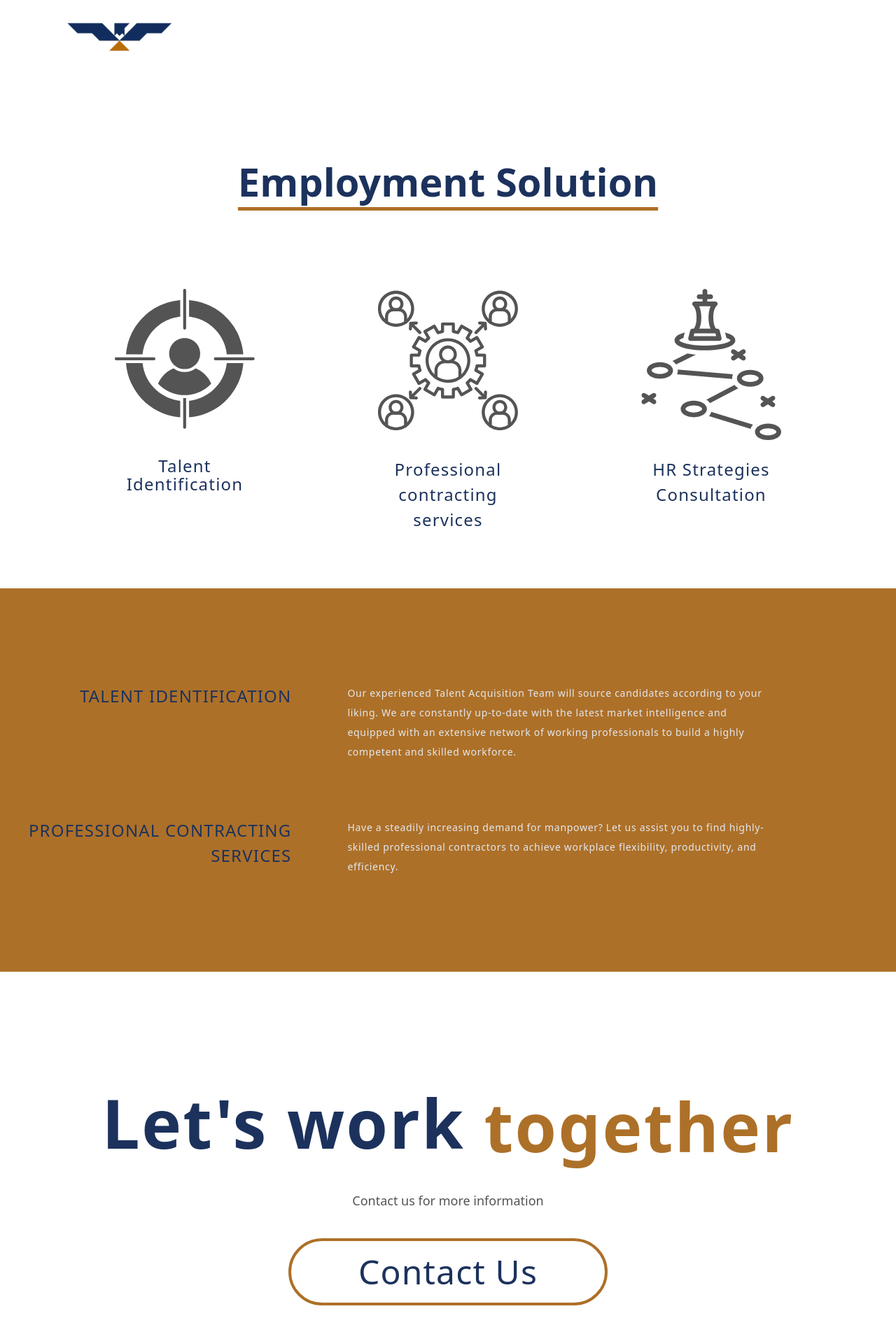
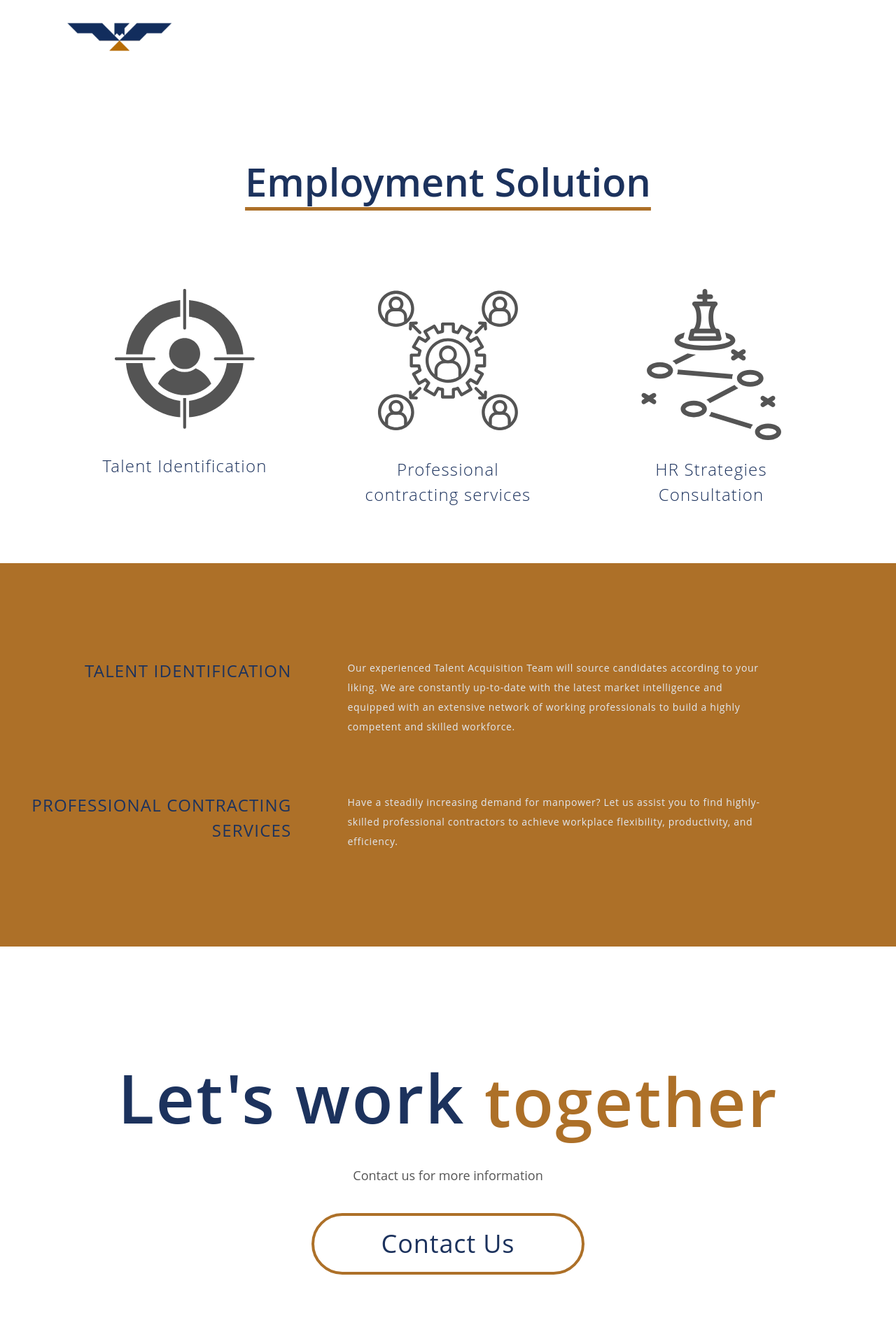
Before and after one commit to ethanchong13/topnotchRevamp, a React (Vite) app in the folder vite-project/: page /EmploymentSolution in a window 1280 px wide. Shown: the top 1904 px of the page at 70% size. Built offline with nearby package versions, Linux system fonts and the light colour scheme; the HTML template or start-up script is replaced by a standard one.

Commit message:
animation duration changed

```diff
--- a/vite-project/src/Pages/EmploymentSolutionLanding.jsx
+++ b/vite-project/src/Pages/EmploymentSolutionLanding.jsx
@@ -22,7 +22,7 @@ const EmploymentSolutionLanding = () => {
             <motion.div
             initial = {{y:'-5vh' , opacity:0}}
             animate = {{y:0, opacity:1}}
-            transition={{duration:'1'}}
+            transition={{duration:'1.5'}}
             className='my-28'>
             <p className='text-[3.5rem] font-semibold text-topnotch-blue underline-offset-[15px] underline decoration-topnotch-yellow decoration-[5px]'>
               Employment Solution
@@ -32,7 +32,7 @@ const EmploymentSolutionLanding = () => {
             <motion.div className='flex justify-between'
             initial = {{y:'+5vh' , opacity:0}}
             animate = {{y:0, opacity:1}}
-            transition={{duration:'1'}}
+            transition={{duration:'1.5'}}
             >
               <motion.div className='w-60'
               >
@@ -129,8 +129,10 @@ const EmploymentSolutionLanding = () => {
                 className='text-topnotch-grey text-lg'>
                   Contact us for more information
                 </motion.p>
-                <motion.div className='my-10 text-5xl text-topnotch-blue font-light tracking-wide'>
-                  <button className='rounded-full border-4 px-24 py-5 border-topnotch-yellow'>Contact Us</button>
+                <motion.div className='my-10 text-4xl text-topnotch-blue tracking-wide'>
+                  <button
+                  onClick={() => window.location = 'mailto:haoyin_chong@hotmail.com'}
+                  className='rounded-full border-4 px-24 py-5 border-topnotch-yellow'>Contact Us</button>
                 </motion.div>
               </motion.div>
             </motion.div>
--- a/vite-project/tailwind.config.cjs
+++ b/vite-project/tailwind.config.cjs
@@ -9,7 +9,7 @@ module.exports = {
   theme: {
     extend: {
       fontFamily: {
-        'body': ['"Montserrat"', ...defaultTheme.fontFamily.sans],
+        sans: ['"Open Sans"', 'sans-serif']
       },
       colors:{
         'topnotch-blue':'#1c325d',
```
